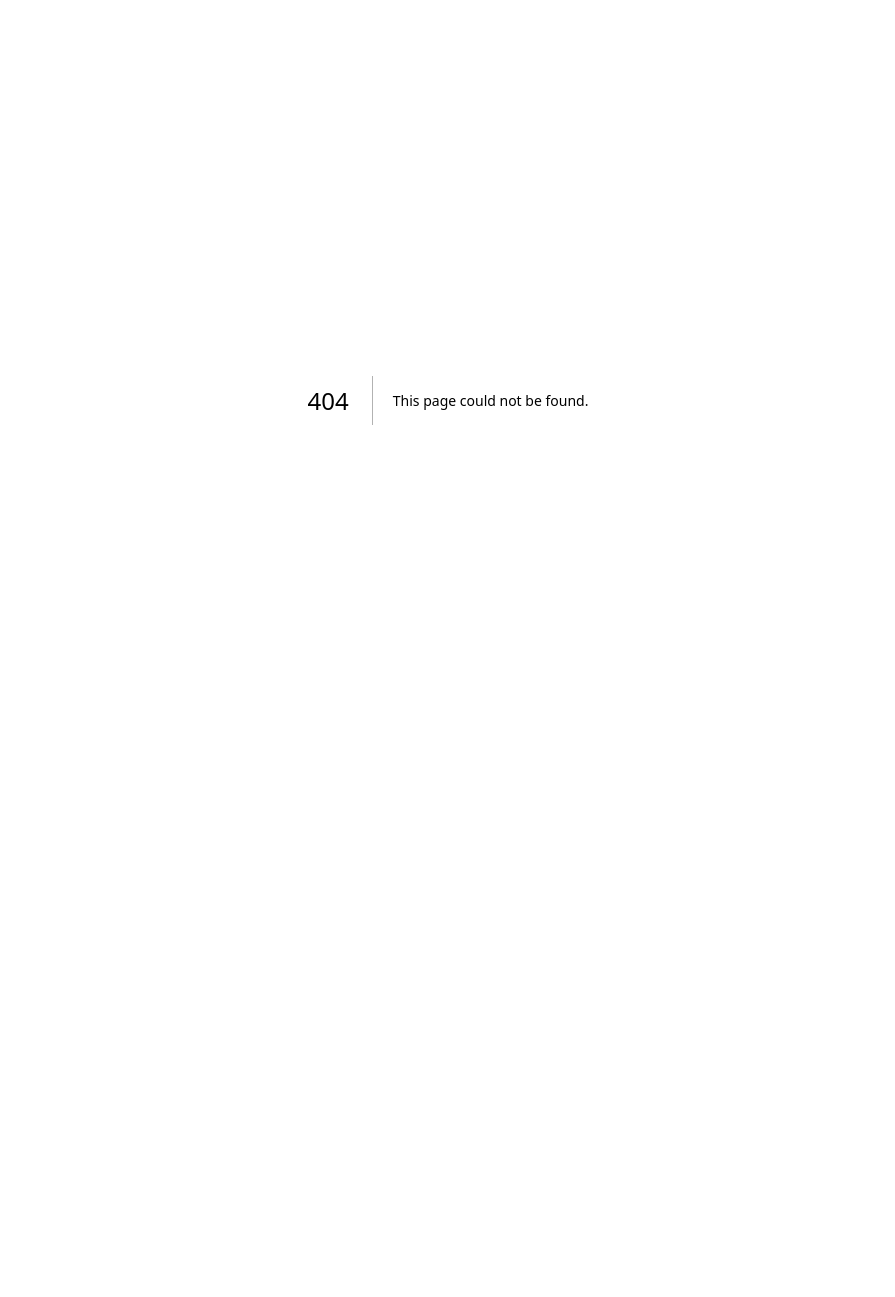
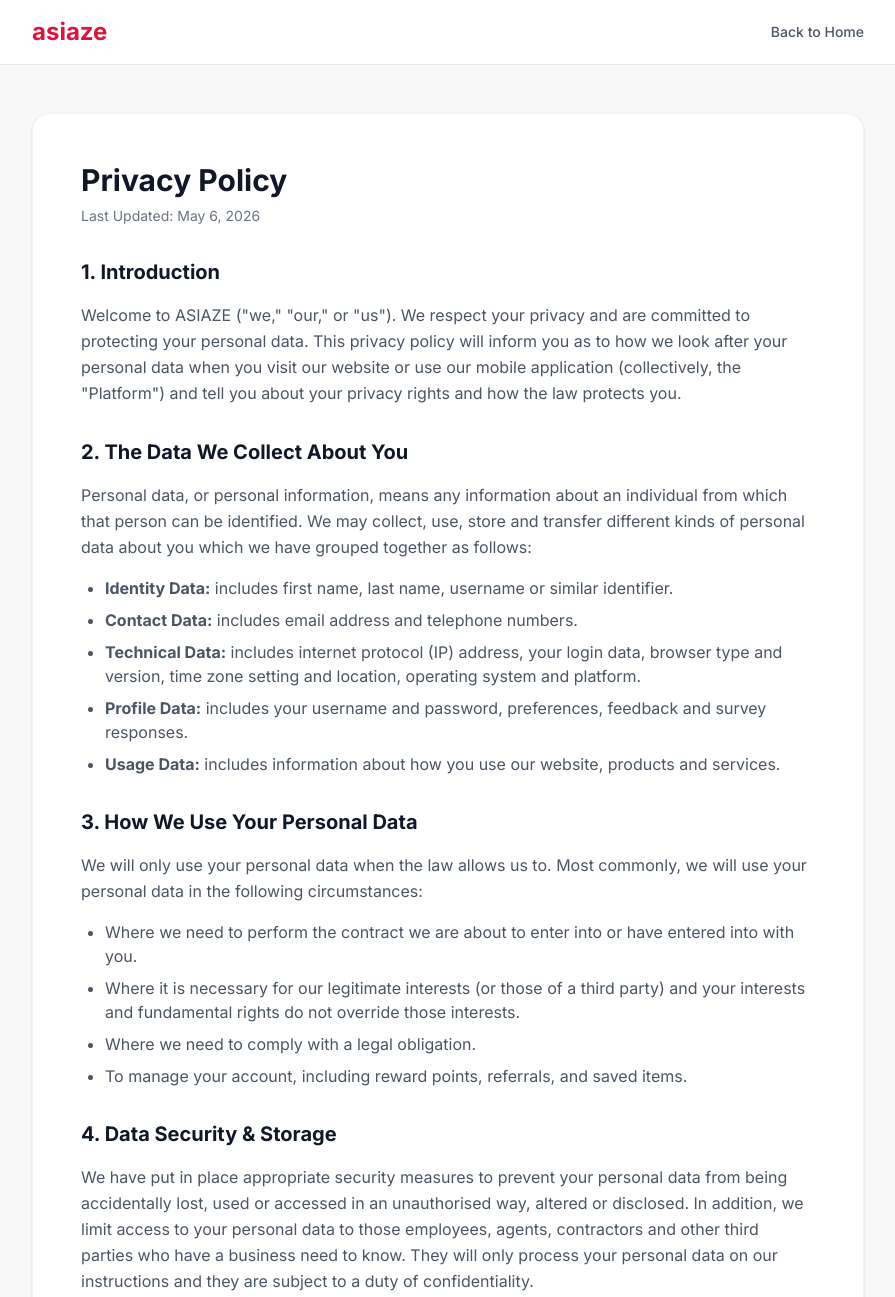
Before and after one commit to GrindX-Technologies/Asiaze, a Next.js app in the folder admin-cms/: page /privacy in a window 1280 px wide. Before the commit this address had no page. Shown: the top 1297 px of the page, without its empty margins (192-1087 px from the left). Before the commit the page ends 800 px from the top, so only its background shows below. Built offline with nearby package versions, Linux system fonts and the light colour scheme.

Commit message:
Fix admin panel logout issue and add comprehensive privacy policy page

```diff
--- a/admin-cms/src/app/logout/route.ts
+++ b/admin-cms/src/app/logout/route.ts
@@ -1,4 +1,5 @@
 import { NextResponse } from "next/server";
+import { cookies } from "next/headers";
 
 export async function GET(request: Request) {
   const forwardedHost = request.headers.get("x-forwarded-host") || request.headers.get("host");
@@ -8,12 +9,24 @@ export async function GET(request: Request) {
   const origin = forwardedHost ? `${protocol}://${forwardedHost}` : new URL(request.url).origin;
   const loginUrl = new URL("/", origin);
   const response = NextResponse.redirect(loginUrl);
+
+  // Clear the cookie, ensuring domain matches the login action
   response.cookies.set("token", "", {
     path: "/",
     maxAge: 0,
     httpOnly: false,
     sameSite: "lax",
+    domain: isLocalHost ? undefined : ".asiaze.cloud",
     secure: process.env.NODE_ENV === "production",
   });
+
+  // Also use next/headers to delete as a fallback
+  const cookieStore = await cookies();
+  cookieStore.delete({
+    name: 'token',
+    path: '/',
+    domain: isLocalHost ? undefined : '.asiaze.cloud',
+  });
+
   return response;
 }
--- /dev/null
+++ b/admin-cms/src/app/privacy/page.tsx
@@ -0,0 +1,120 @@
+import { Metadata } from 'next';
+import Link from 'next/link';
+
+export const metadata: Metadata = {
+  title: 'Privacy Policy | ASIAZE',
+  description: 'Privacy Policy and Data Protection guidelines for ASIAZE platform.',
+};
+
+export default function PrivacyPolicy() {
+  return (
+    <div className="min-h-screen bg-[#F8F8F8]">
+      {/* Simple Header */}
+      <header className="bg-white border-b border-gray-200">
+        <div className="max-w-4xl mx-auto px-4 sm:px-6 lg:px-8 h-16 flex items-center justify-between">
+          <Link href="/" className="flex items-center">
+            <h1 className="text-2xl font-bold text-[#DC143C]">asiaze</h1>
+          </Link>
+          <Link href="/" className="text-sm font-medium text-gray-600 hover:text-black transition-colors">
+            Back to Home
+          </Link>
+        </div>
+      </header>
+
+      {/* Main Content */}
+      <main className="max-w-4xl mx-auto px-4 sm:px-6 lg:px-8 py-12">
+        <div className="bg-white rounded-2xl shadow-sm border border-gray-100 p-8 sm:p-12">
+          <div className="prose prose-slate max-w-none">
+            <h1 className="text-3xl font-bold text-gray-900 mb-2">Privacy Policy</h1>
+            <p className="text-sm text-gray-500 mb-8">Last Updated: {new Date().toLocaleDateString('en-US', { year: 'numeric', month: 'long', day: 'numeric' })}</p>
+
+            <section className="mb-8">
+              <h2 className="text-xl font-bold text-gray-900 mb-4">1. Introduction</h2>
+              <p className="text-gray-600 leading-relaxed">
+                Welcome to ASIAZE ("we," "our," or "us"). We respect your privacy and are committed to protecting your personal data.
+                This privacy policy will inform you as to how we look after your personal data when you visit our website or use our mobile application (collectively, the "Platform")
+                and tell you about your privacy rights and how the law protects you.
+              </p>
+            </section>
+
+            <section className="mb-8">
+              <h2 className="text-xl font-bold text-gray-900 mb-4">2. The Data We Collect About You</h2>
+              <p className="text-gray-600 leading-relaxed mb-4">
+                Personal data, or personal information, means any information about an individual from which that person can be identified.
+                We may collect, use, store and transfer different kinds of personal data about you which we have grouped together as follows:
+              </p>
+              <ul className="list-disc pl-6 text-gray-600 space-y-2">
+                <li><strong>Identity Data:</strong> includes first name, last name, username or similar identifier.</li>
+                <li><strong>Contact Data:</strong> includes email address and telephone numbers.</li>
+                <li><strong>Technical Data:</strong> includes internet protocol (IP) address, your login data, browser type and version, time zone setting and location, operating system and platform.</li>
+                <li><strong>Profile Data:</strong> includes your username and password, preferences, feedback and survey responses.</li>
+                <li><strong>Usage Data:</strong> includes information about how you use our website, products and services.</li>
+              </ul>
+            </section>
+
+            <section className="mb-8">
+              <h2 className="text-xl font-bold text-gray-900 mb-4">3. How We Use Your Personal Data</h2>
+              <p className="text-gray-600 leading-relaxed mb-4">
+                We will only use your personal data when the law allows us to. Most commonly, we will use your personal data in the following circumstances:
+              </p>
+              <ul className="list-disc pl-6 text-gray-600 space-y-2">
+                <li>Where we need to perform the contract we are about to enter into or have entered into with you.</li>
+                <li>Where it is necessary for our legitimate interests (or those of a third party) and your interests and fundamental rights do not override those interests.</li>
+                <li>Where we need to comply with a legal obligation.</li>
+                <li>To manage your account, including reward points, referrals, and saved items.</li>
+              </ul>
+            </section>
+
+            <section className="mb-8">
+              <h2 className="text-xl font-bold text-gray-900 mb-4">4. Data Security & Storage</h2>
+              <p className="text-gray-600 leading-relaxed">
+                We have put in place appropriate security measures to prevent your personal data from being accidentally lost, used or accessed in an unauthorised way, altered or disclosed.
+                In addition, we limit access to your personal data to those employees, agents, contractors and other third parties who have a business need to know.
+                They will only process your personal data on our instructions and they are subject to a duty of confidentiality.
+              </p>
+            </section>
+
+            <section className="mb-8">
+              <h2 className="text-xl font-bold text-gray-900 mb-4">5. Your Legal Rights</h2>
+              <p className="text-gray-600 leading-relaxed mb-4">
+                Under certain circumstances, you have rights under data protection laws in relation to your personal data, including the right to:
+              </p>
+              <ul className="list-disc pl-6 text-gray-600 space-y-2">
+                <li>Request access to your personal data.</li>
+                <li>Request correction of your personal data.</li>
+                <li>Request erasure of your personal data.</li>
+                <li>Object to processing of your personal data.</li>
+                <li>Request restriction of processing your personal data.</li>
+                <li>Request transfer of your personal data.</li>
+                <li>Right to withdraw consent.</li>
+              </ul>
+            </section>
+
+            <section className="mb-8">
+              <h2 className="text-xl font-bold text-gray-900 mb-4">6. Third-Party Links</h2>
+              <p className="text-gray-600 leading-relaxed">
+                This website may include links to third-party websites, plug-ins and applications. Clicking on those links or enabling those connections may allow third parties to collect or share data about you.
+                We do not control these third-party websites and are not responsible for their privacy statements.
+              </p>
+            </section>
+
+            <section>
+              <h2 className="text-xl font-bold text-gray-900 mb-4">7. Contact Us</h2>
+              <p className="text-gray-600 leading-relaxed">
+                If you have any questions about this privacy policy or our privacy practices, please contact us at: <br/>
+                <a href="mailto:privacy@asiaze.cloud" className="text-[#DC143C] hover:underline font-medium mt-2 inline-block">privacy@asiaze.cloud</a>
+              </p>
+            </section>
+          </div>
+        </div>
+      </main>
+
+      {/* Footer */}
+      <footer className="bg-white border-t border-gray-200 mt-12 py-8">
+        <div className="max-w-4xl mx-auto px-4 sm:px-6 lg:px-8 text-center text-sm text-gray-500">
+          &copy; {new Date().getFullYear()} ASIAZE. All rights reserved.
+        </div>
+      </footer>
+    </div>
+  );
+}
--- a/admin-cms/src/components/layout/sidebar.tsx
+++ b/admin-cms/src/components/layout/sidebar.tsx
@@ -164,11 +164,9 @@ export function Sidebar() {
       </nav>
 
       <div className="p-4 mt-auto">
-        <Link href="/logout">
-          <button className="flex items-center justify-center rounded-md bg-black px-4 py-2 text-sm font-medium text-white hover:bg-black/80 transition-colors">
-            Logout
-          </button>
-        </Link>
+        <a href="/logout" className="flex items-center justify-center rounded-md bg-black px-4 py-2 text-sm font-medium text-white hover:bg-black/80 transition-colors">
+          Logout
+        </a>
       </div>
     </div>
   );
```
Also changed, not shown: 1 other file (tests, documents, lock files or other folders).
